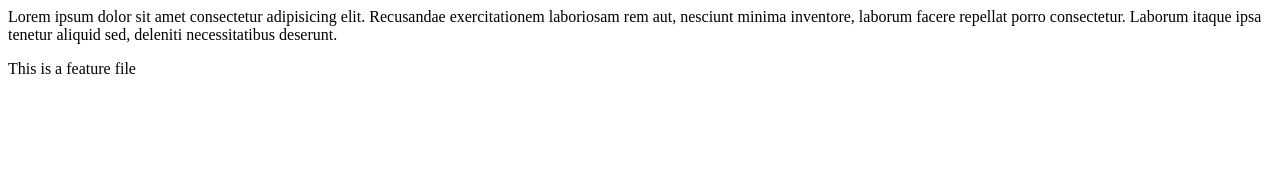
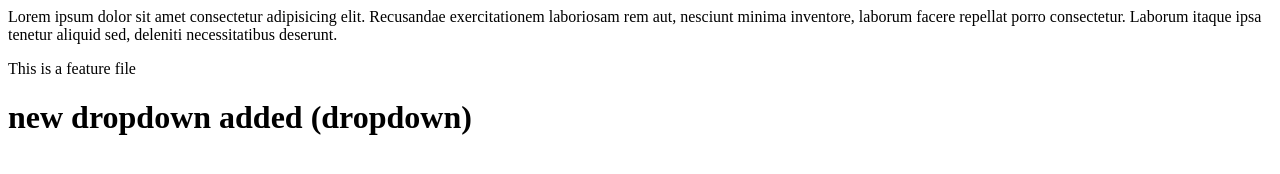
Before and after one commit to Shubham27111998/repository, a plain HTML site: page index.html in a window 1280 px wide. Drawn offline with Linux system fonts and the light colour scheme.

```diff
--- a/index.html
+++ b/index.html
@@ -2,3 +2,4 @@
     minima inventore, laborum facere repellat porro consectetur. Laborum itaque ipsa tenetur aliquid sed, deleniti
     necessitatibus deserunt.</p>
 <p>This is a feature file</p>
+<h1>new dropdown added (dropdown)</h1>
```
